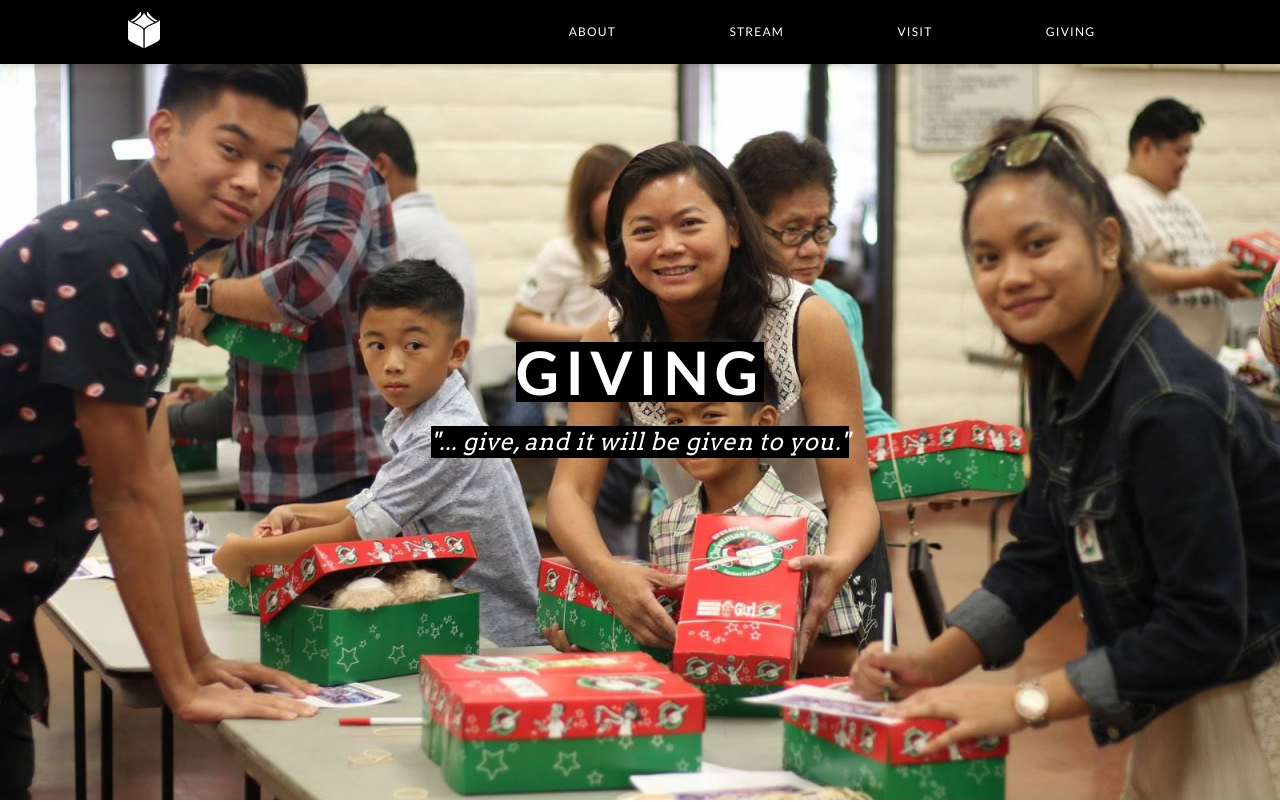
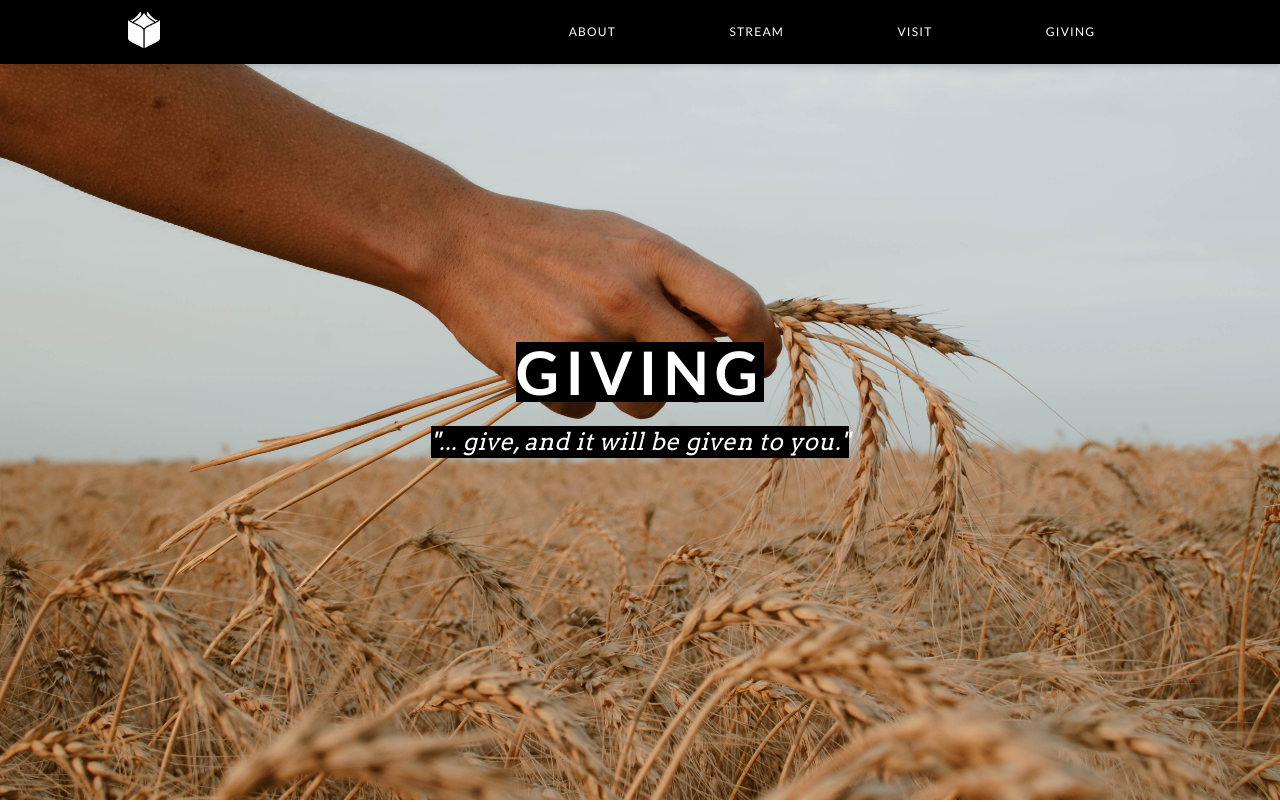
Before and after one commit to PraiseChurch/web, a Next.js app: page /giving in a window 1280 px wide. Shown: the top 802 px of the page. Built offline with nearby package versions, Linux system fonts and the light colour scheme.

Commit message:
chore: change hero pictures to higher definition stock photos

```diff
--- a/src/app/about/page.tsx
+++ b/src/app/about/page.tsx
@@ -4,7 +4,7 @@ import { GenericPage } from "../modules";
 export default function About() {
   return (
     <div>
-      <GenericPage heroTitle="About" heroImgSrc="/hero/about-hero.jpeg" position="center" text="from a bow of a ship" verse="heading for a new land" continuation={true} />
+      <GenericPage heroTitle="About" heroImgSrc="/hero/bible-about-hero.jpeg" position="center" text="from a bow of a ship" verse="heading for a new land" continuation={true} />
     </div>
   );
 }
--- a/src/app/components/Hero.tsx
+++ b/src/app/components/Hero.tsx
@@ -37,12 +37,12 @@ export const Hero: React.FC<HeroProps> = ({
           {preTitle}
         </Typography>
       </span>
-      <div className="bg-black my-3 flex flex-col justify-center items-center">
+      <span className="bg-black my-3 flex flex-col justify-center items-center">
         <Typography variant="heading" color="text-white" letterCase="uppercase">
           {title}
         </Typography>
-      </div>
-        <div className="bg-black md:my-3 flex flex-col justify-center items-center text-center">
+      </span>
+        <span className="bg-black md:my-3 flex flex-col justify-center items-center text-center">
           <Typography
             variant="heroSubheading"
             color="text-white"
@@ -50,7 +50,7 @@ export const Hero: React.FC<HeroProps> = ({
           >
             {postTitle}
           </Typography>
-        </div>
+        </span>
     </div>
   );
 };
--- a/src/app/giving/page.tsx
+++ b/src/app/giving/page.tsx
@@ -9,7 +9,7 @@ import {
 export default function Giving() {
   return (
     <div>
-      <Hero title="Giving" imgSrc="/hero/give-hero-2.jpeg" position="center" postTitle="&quot;... give, and it will be given to you.&quot;" />
+      <Hero title="Giving" imgSrc="/hero/harvest-giving-hero.jpeg" position="center" postTitle="&quot;... give, and it will be given to you.&quot;" />
       <FluidContainer>
         <TextSubsection title="Luke 6:38">
           <sup>38</sup> &quot;...give, and it will be given to you. Good measure, pressed
```
Also changed, not shown: public/hero/harvest-giving-hero.jpeg (added), 1 other file (tests, documents, lock files or other folders).
